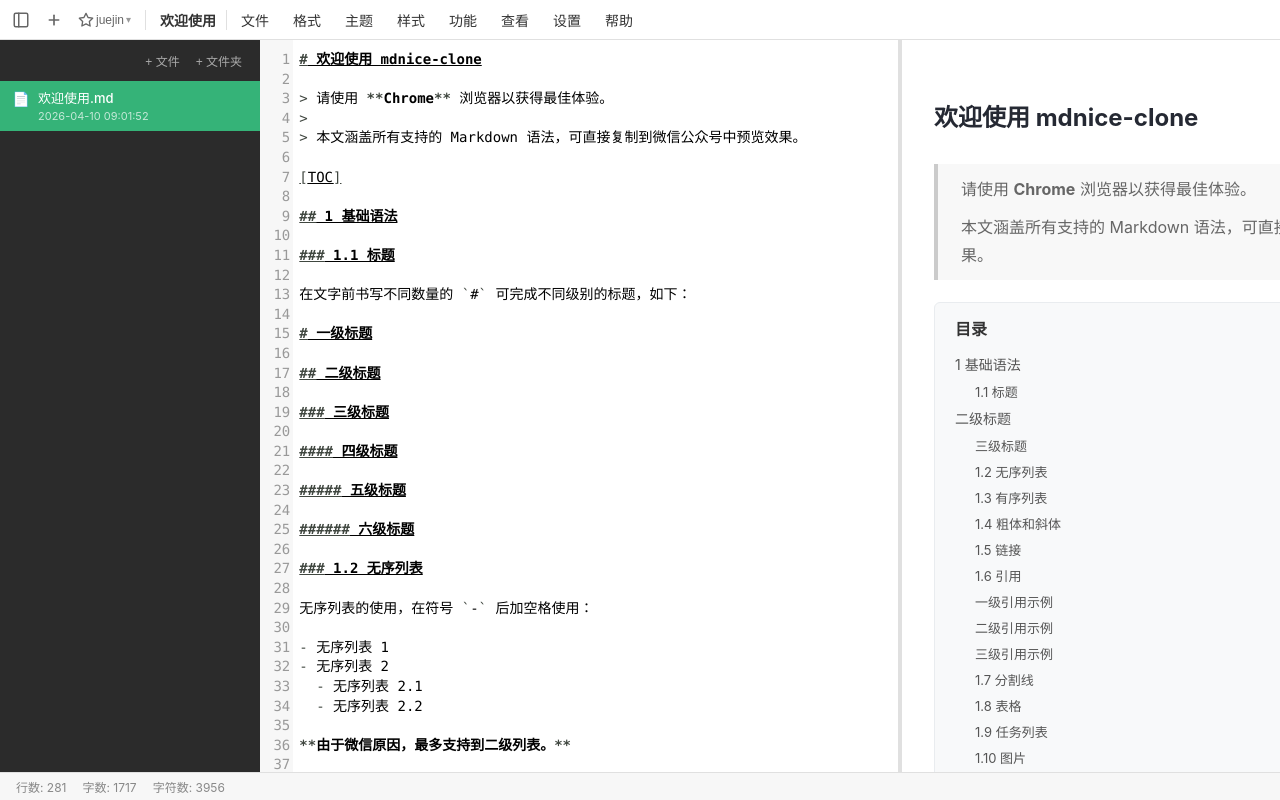
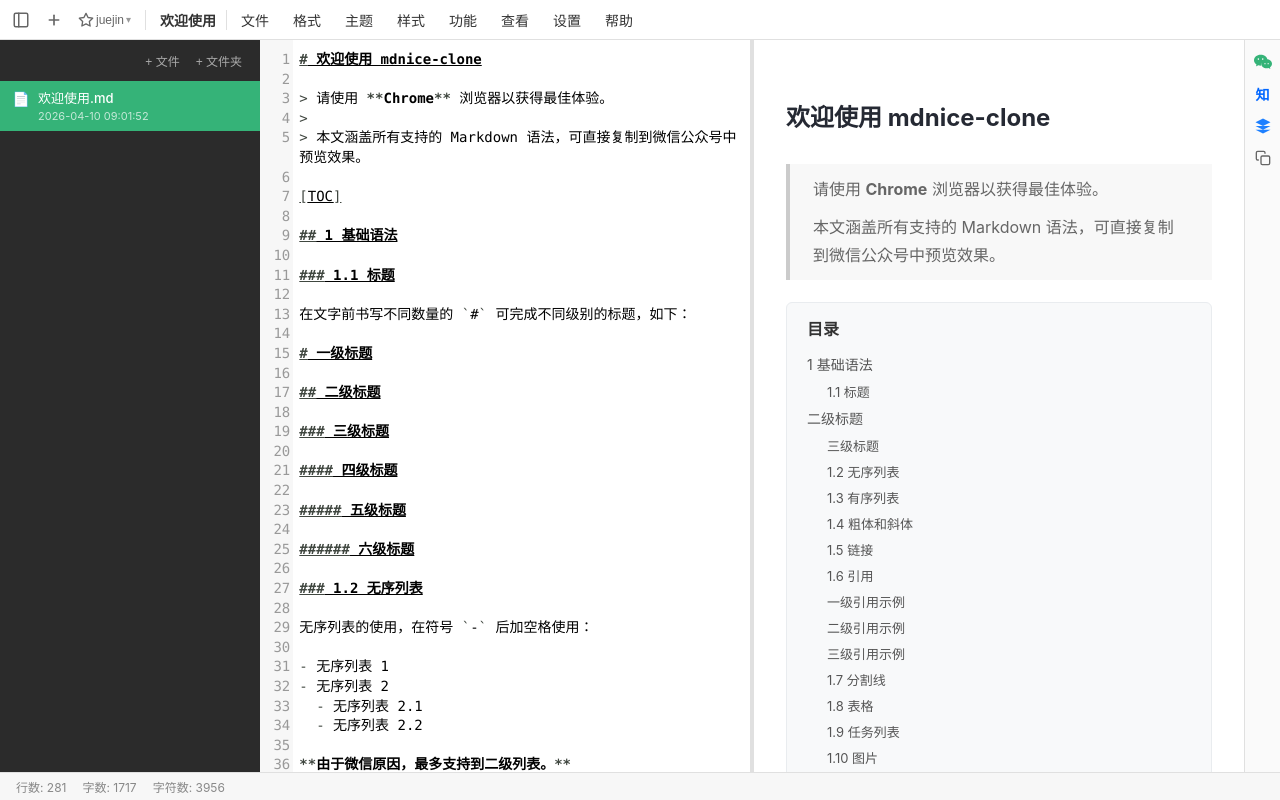
Before and after one commit to pc-study/mdnice-clone, a React (Vite) app: page / in a window 1280 px wide. Built offline with nearby package versions, Linux system fonts and the light colour scheme; the HTML template or start-up script is replaced by a standard one; what markdown-it-sub, markdown-it-sup, markdown-it-task-lists would draw is missing.

Commit message:
fix: 修复右侧工具栏被挤出不可见的布局问题
将编辑器+分隔条+预览区包裹在内层 flex 容器中，
使右侧工具栏在外层 flex 中正常占位显示。

```diff
--- a/src/App.tsx
+++ b/src/App.tsx
@@ -113,6 +113,8 @@
           {sidebarVisible && <FileTree />}
         </div>
 
+        {/* Editor + Splitter + Preview */}
+        <div style={{ flex: 1, display: 'flex', overflow: 'hidden', minWidth: 0 }}>
           {/* Editor */}
           {showEditor && (
             <div style={{
@@ -147,6 +149,7 @@
               <MarkdownPreview previewRef={previewRef} onScroll={handlePreviewScroll} />
             </div>
           )}
+        </div>
 
         {/* Right Toolbar */}
         <RightToolbar
```
Lines whose indentation alone changed are shown as unchanged.
